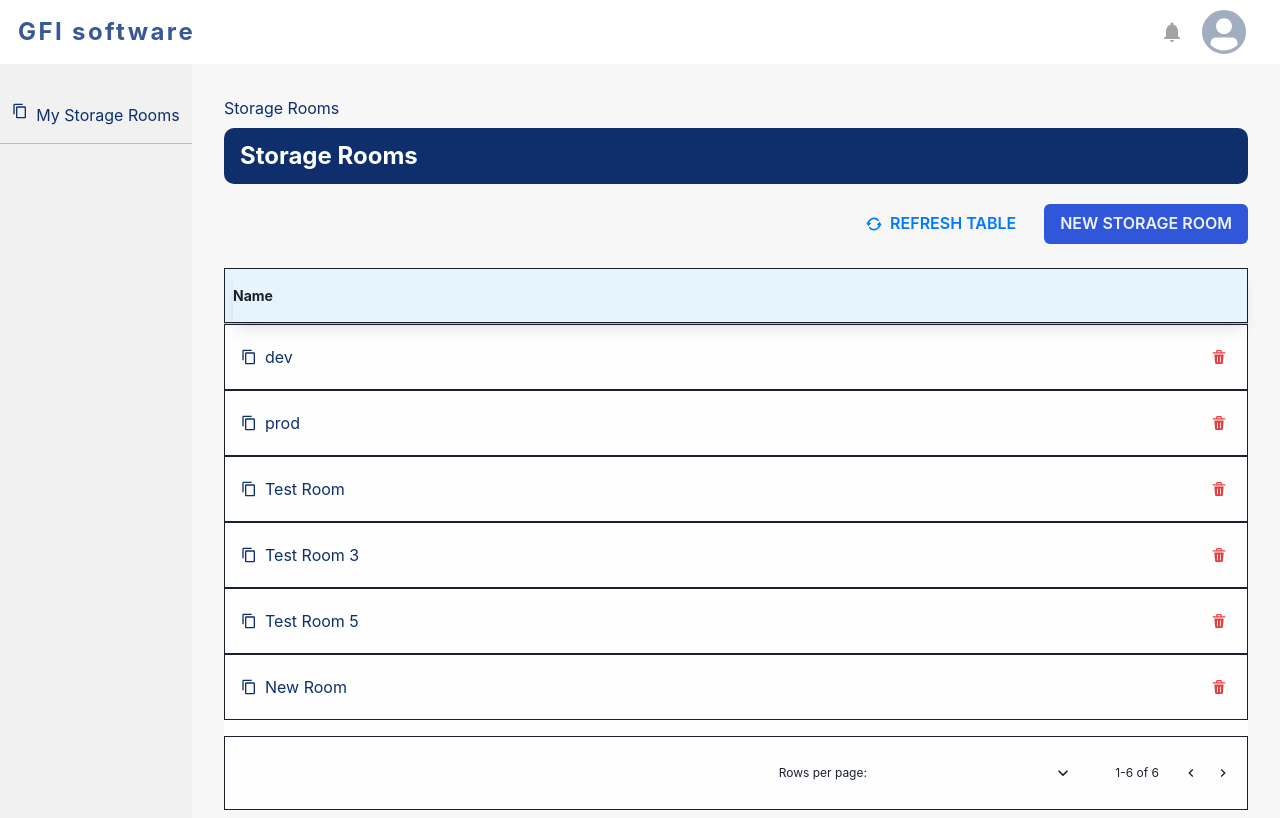
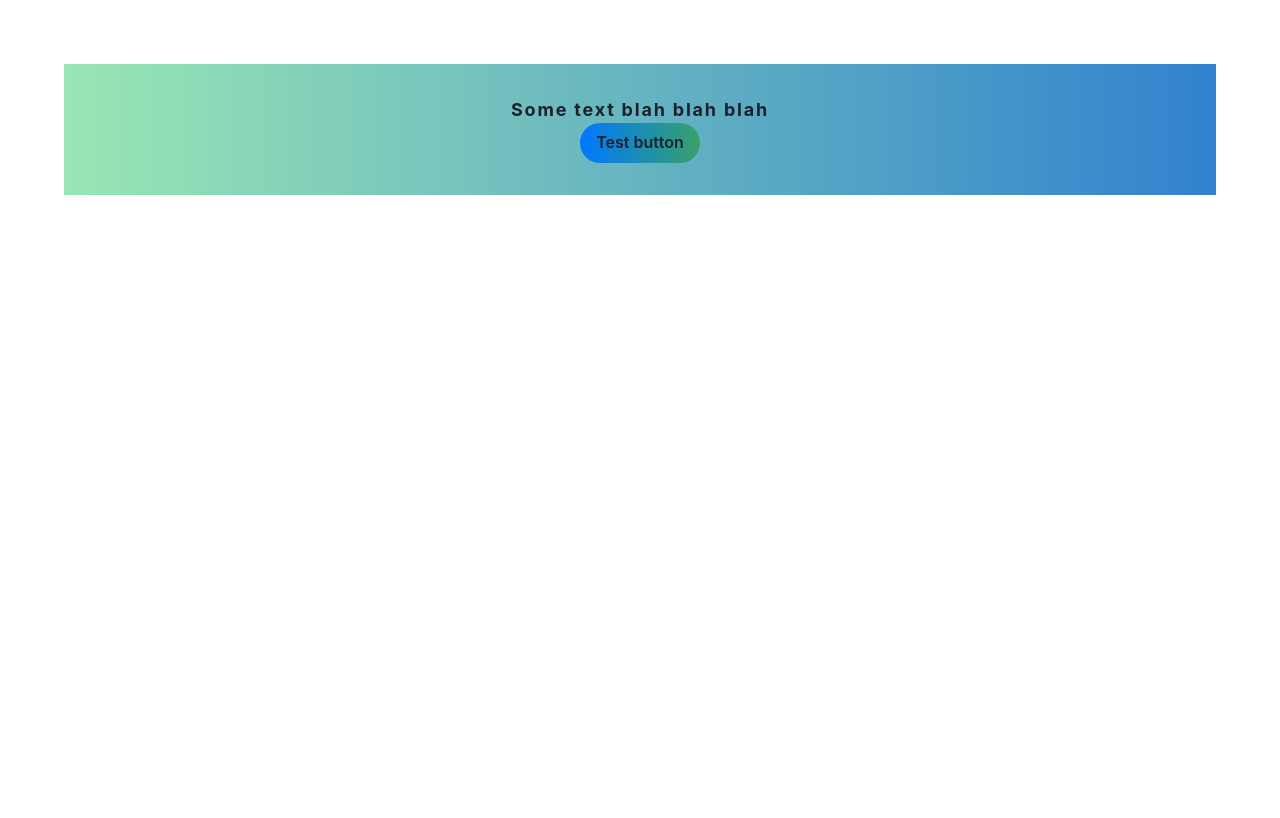
Before and after one commit to trilogy-group/tu2k22-chakra-template, a React (Create React App) app: page / in a window 1280 px wide. Built offline with nearby package versions, Linux system fonts and the light colour scheme.

Commit message:
React v17 without @chakra-ui/icons

```diff
--- a/src/App.tsx
+++ b/src/App.tsx
@@ -1,220 +1,31 @@
 import React from "react";
-import {
-  ChakraProvider,
-  Box,
-  Text,
-  Button,
-  List,
-  Divider,
-  Select,
-  Avatar,
-  IconButton,
-  Breadcrumb,
-  BreadcrumbItem,
-  BreadcrumbLink,
-} from "@chakra-ui/react";
-import {
-  BellIcon,
-  ChevronDownIcon,
-  ChevronLeftIcon,
-  ChevronRightIcon,
-  RepeatIcon,
-  CopyIcon,
-  DeleteIcon,
-} from "@chakra-ui/icons";
-import { MapItems } from "./mapitems";
-
-const myList = [
-  "dev",
-  "prod",
-  "Test Room",
-  "Test Room 3",
-  "Test Room 5",
-  "New Room",
-];
+import { ChakraProvider, Center, Button, Text } from "@chakra-ui/react";
 
 const App = () => (
   <ChakraProvider resetCSS>
-    <Box
-      backgroundColor="#ffffff"
+    <Center
       display="flex"
-      justifyContent="space-between"
+      flexDirection="column"
       alignItems="center"
-      p={0}
-      pl={18}
-      pt={2}
-      pb={2}
-      boxShadow="lg"
+      justifyContent="flex-start"
+      m={16}
+      p={8}
+      backgroundColor="cyan.100"
+      bgGradient="linear(to right, green.200,blue.500)"
     >
-      <Text
-        display="inline"
-        fontWeight="bold"
-        textAlign="left"
-        fontSize="2xl"
-        color="facebook.500"
-        letterSpacing="widest"
-        overflow="visible"
+      <Text opacity={1} fontWeight="bold" fontSize="lg" letterSpacing="widest">
+        Some text blah blah blah
+      </Text>
+      <Button
+        variant="ghost"
+        size="md"
+        bgGradient="linear(to right, messenger.500,green.500)"
+        borderRadius={100}
+        border={20}
       >
-        GFI software
-      </Text>
-      <Box display="flex" alignItems="center" mr={8}>
-        <BellIcon color="blackAlpha.500" mr={4} boxSize={6} />
-        <Avatar size="md" showBorder />
-      </Box>
-    </Box>
-    <Box display="flex" alignItems="stretch" justifyContent="space-around">
-      <Box
-        display="flex"
-        backgroundColor="#f1f1f1"
-        width="15%"
-        flexDirection="column"
-        alignItems="stretch"
-      >
-        <Box>
-          <Box display="flex" justifyContent="center" pt={4} pb={4} mt={23}>
-            <CopyIcon mr={2} color="#0E2F6C" />
-            <Text display="flex" alignItems="center" color="#0E2F6C">
-              My Storage Rooms
-            </Text>
-          </Box>
-          <Divider borderColor="blackAlpha.500" />
-        </Box>
-      </Box>
-      <Box
-        display="inline-block"
-        backgroundColor="#f7f7f7"
-        width="85%"
-        pl={8}
-        pr={8}
-        pt={2}
-        pb={2}
-      >
-        <Breadcrumb>
-          <BreadcrumbItem>
-            <BreadcrumbLink mt={6} color="#0E2F6C">
-              Storage Rooms
-            </BreadcrumbLink>
-          </BreadcrumbItem>
-        </Breadcrumb>
-        <Box backgroundColor="#0E2F6C" borderRadius={10} mt={2} mb={8}>
-          <Text
-            color="#ffffff"
-            fontWeight="bold"
-            fontSize="2xl"
-            pt={2.5}
-            pb={2.5}
-            ml={4}
-          >
-            Storage Rooms
-          </Text>
-        </Box>
-        <Box>
-          <Box
-            display="flex"
-            justifyContent="flex-end"
-            alignItems="center"
-            mt={-3}
-            mb={6}
-          >
-            <Button
-              variant="solid"
-              size="md"
-              colorScheme="whiteAlpha"
-              backgroundColor="#F7F7F7"
-              color="messenger.500"
-              leftIcon={<RepeatIcon />}
-            >
-              REFRESH TABLE
-            </Button>
-            <Button
-              variant="solid"
-              size="md"
-              backgroundColor="#3056D9"
-              color="whiteAlpha.900"
-              ml={3}
-              colorScheme="messenger"
-            >
-              NEW STORAGE ROOM
-            </Button>
-          </Box>
-        </Box>
-        <Box backgroundColor="whiteAlpha.900">
-          <Box backgroundColor="twitter.50" border="1px">
-            <Text
-              fontWeight="bold"
-              fontSize="sm"
-              pt={4}
-              pb={4}
-              ml={2}
-              boxShadow="lg"
-            >
-              Name
-            </Text>
-          </Box>
-          <List
-            display="block"
-            alignItems="center"
-            justifyContent="space-between"
-          >
-            <Divider borderColor="blackAlpha.500" />
-            <MapItems
-              list={myList}
-              Child={({ item }: any) => (
-                <Box
-                  display="flex"
-                  justifyContent="space-between"
-                  alignItems="center"
-                  pt={4}
-                  pb={4}
-                  border="1px"
-                  opacity={1}
-                >
-                  <Box display="flex" alignItems="center">
-                    <CopyIcon color="#0E2F6C" ml={4} mr={2} />
-                    <Text display="flex" color="#0E2F6C">
-                      {item}
-                    </Text>
-                  </Box>
-                  <IconButton
-                    aria-label="icon"
-                    icon={<DeleteIcon />}
-                    size="sm"
-                    backgroundColor="whiteAlpha.500"
-                    color="red.500"
-                    mr={3}
-                  />
-                </Box>
-              )}
-            />
-          </List>
-          <Box
-            display="flex"
-            justifyContent="flex-end"
-            alignItems="center"
-            border="1px"
-            mt={4}
-            pb={6}
-            pt={6}
-          >
-            <Text fontSize="xs" display="inline" mr={3}>
-              Rows per page:{" "}
-            </Text>
-            <Select
-              icon={<ChevronDownIcon />}
-              variant="unstyled"
-              size="sm"
-              display="inline"
-              maxWidth="20%"
-            />
-            <Text fontSize="xs" mr={6} ml={8}>
-              1-6 of 6
-            </Text>
-            <ChevronLeftIcon />
-            <ChevronRightIcon mr={4} ml={4} />
-          </Box>
-        </Box>
-      </Box>
-    </Box>
+        Test button
+      </Button>
+    </Center>
   </ChakraProvider>
 );
 
--- a/src/index.tsx
+++ b/src/index.tsx
@@ -1,28 +1,26 @@
-import { ColorModeScript } from "@chakra-ui/react"
-import * as React from "react"
-import {createRoot} from "react-dom/client"
-import App from "./App"
-import reportWebVitals from "./reportWebVitals"
-import * as serviceWorker from "./serviceWorker"
+import { ColorModeScript } from "@chakra-ui/react";
+import * as React from "react";
+import ReactDOM from "react-dom";
+import App from "./App";
+import reportWebVitals from "./reportWebVitals";
+import * as serviceWorker from "./serviceWorker";
 
-
-const container = document.getElementById("root")
-if (!container) throw new Error('Failed to find the root element');
-const root = createRoot(container!);
-
-root.render(
+const container = document.getElementById("root");
+if (!container) throw new Error("Failed to find the root element");
+ReactDOM.render(
   <React.StrictMode>
     <ColorModeScript />
     <App />
   </React.StrictMode>,
-)
+  container
+);
 
 // If you want your app to work offline and load faster, you can change
 // unregister() to register() below. Note this comes with some pitfalls.
 // Learn more about service workers: https://cra.link/PWA
-serviceWorker.unregister()
+serviceWorker.unregister();
 
 // If you want to start measuring performance in your app, pass a function
 // to log results (for example: reportWebVitals(console.log))
 // or send to an analytics endpoint. Learn more: https://bit.ly/CRA-vitals
-reportWebVitals()
+reportWebVitals();
```
Also changed, not shown: package.json (+12 -11 lines), 2 other files (tests, documents, lock files or other folders).
